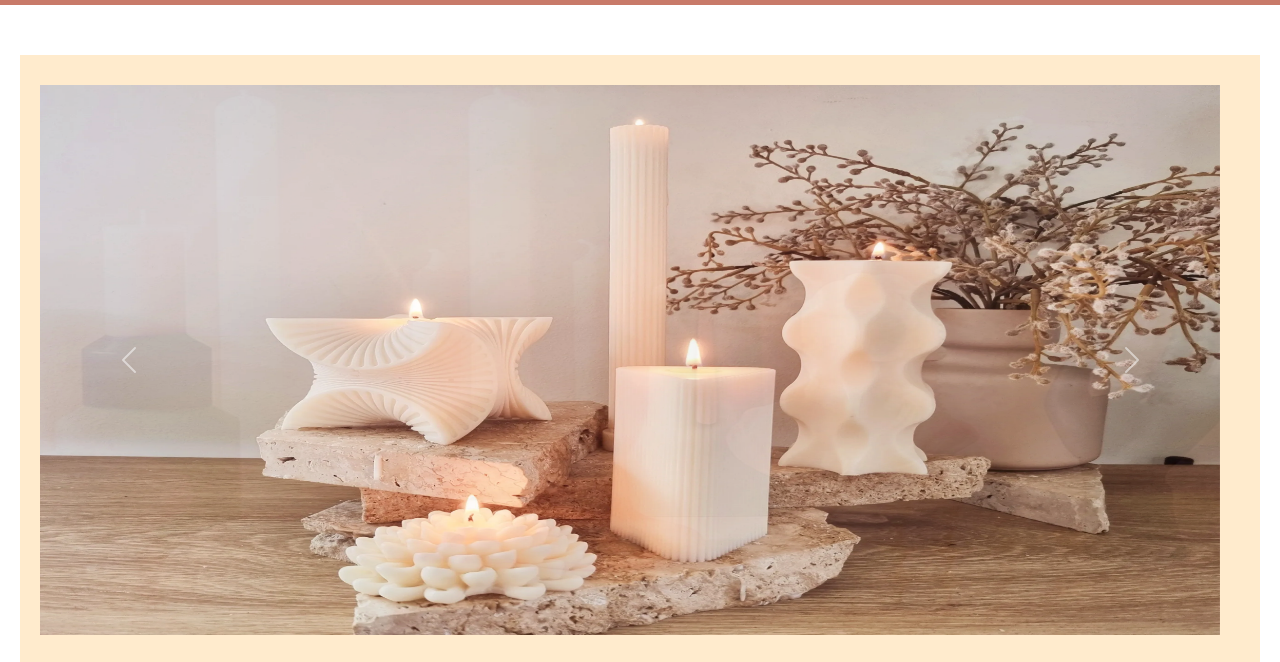
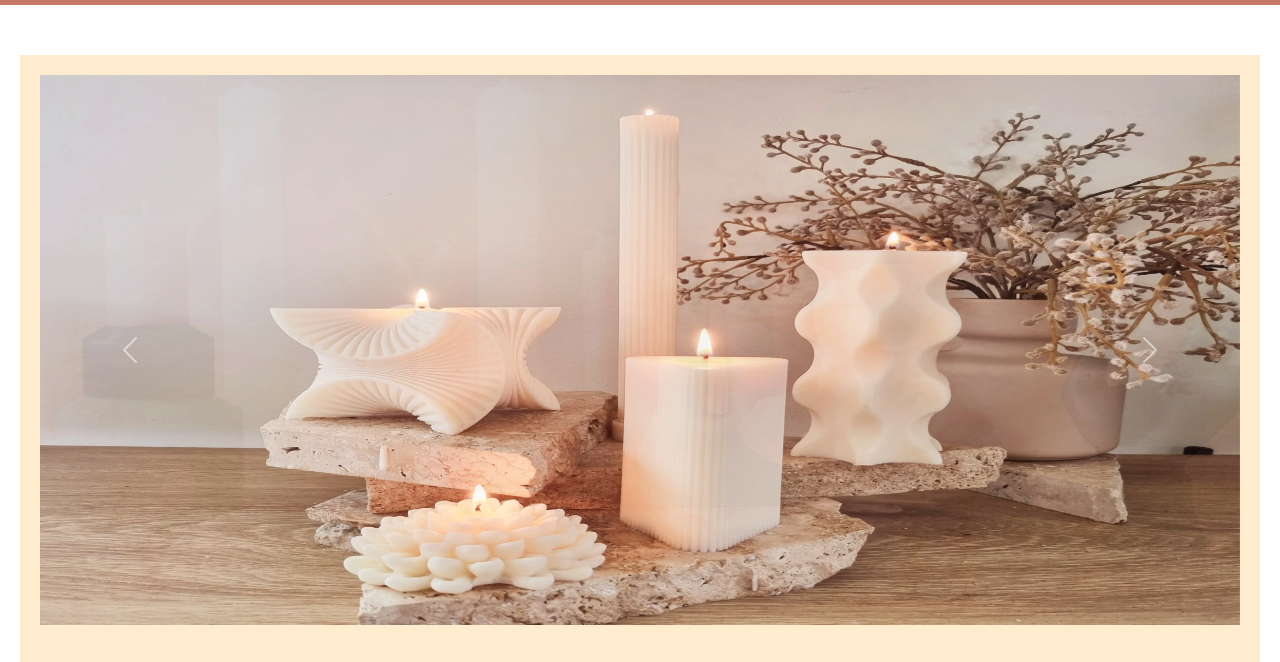
Before and after one commit to lufagotti/PFFagotti, a website: page index.html in a window 1280 px wide. Shown: the part 91-753 px from the top of the page. Drawn offline with nearby package versions, Linux system fonts and the light colour scheme; a web font is replaced by a local one.

Commit message:
arreglo pag inicio

```diff
--- a/scss/pages/_inicio.scss
+++ b/scss/pages/_inicio.scss
@@ -5,10 +5,6 @@
     background-color: $color-fondo;
     padding: 20px;
     margin-bottom: ($margin)-50;
-    .carousel{
-        margin-right: 20px;
-        margin-top: 10px;
-    }
     .texto{
         margin-top: ($margin)-70;
         padding-top: 10px;
@@ -27,7 +23,6 @@
     }
     .inicio-info{
         padding-top: 50px;
-        padding-right: 22px;
         .inicio-info_box{
             margin-left: ($margin)-90px;
             margin-right: ($margin)-82px;
```
Also changed, not shown: css/style.css.
